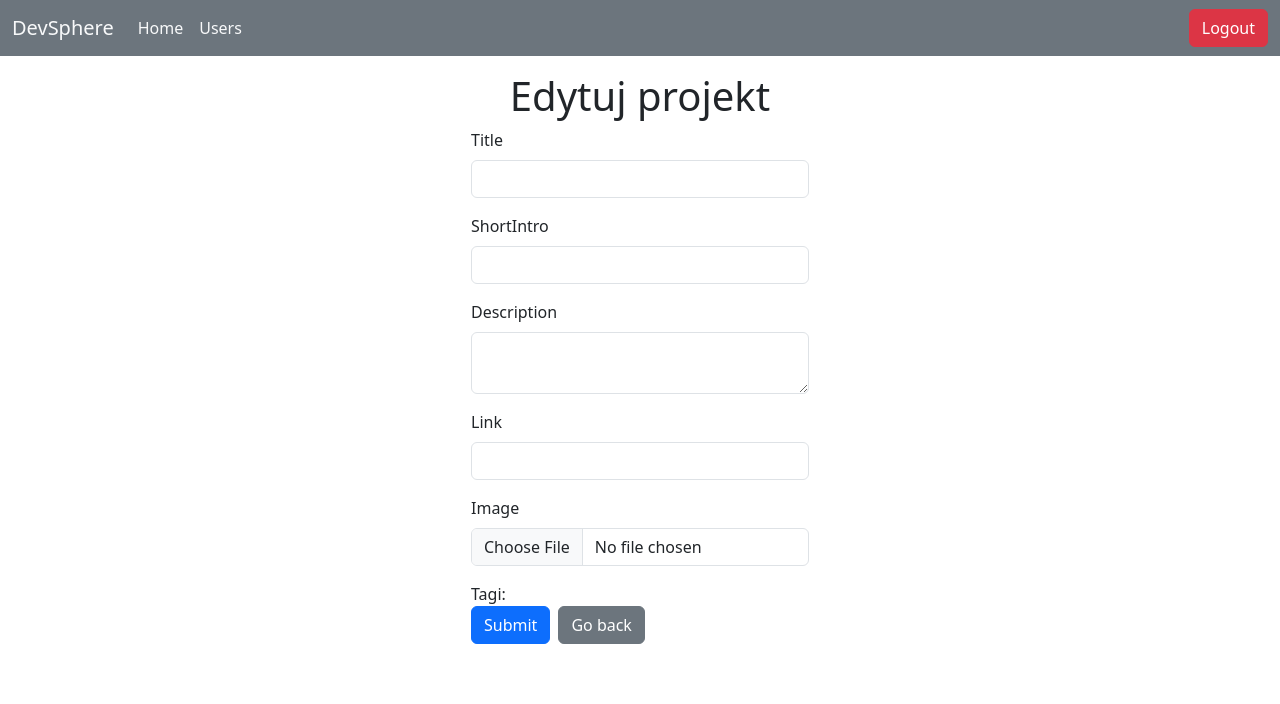
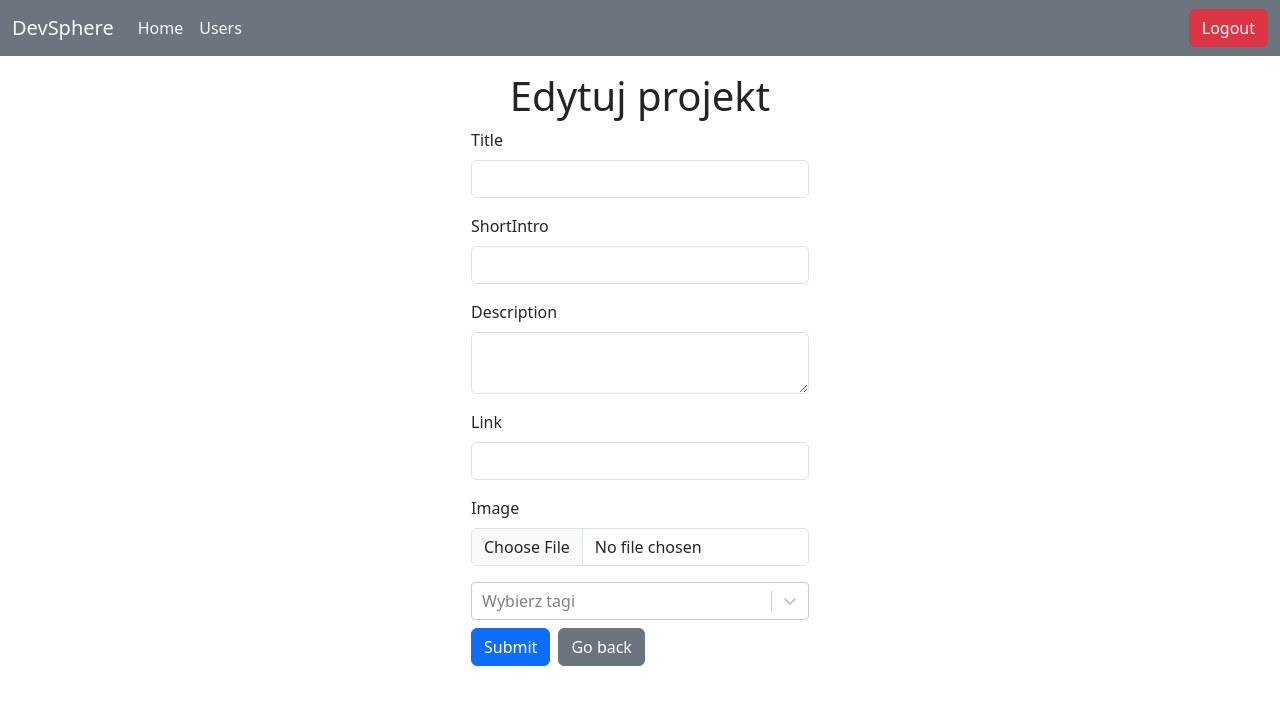
Before and after one commit to Maiconek/DevSphere, a React (Vite) app in the folder devsphere-frontend/: page /project-form/1 in a window 1280 px wide. Shown: the top 704 px of the page. Built offline with nearby package versions, Linux system fonts and the light colour scheme.

Commit message:
added select multiple options field from select2 lib

```diff
--- a/devsphere-frontend/index.html
+++ b/devsphere-frontend/index.html
@@ -5,11 +5,27 @@
     <link rel="icon" type="image/svg+xml" href="/vite.svg" />
     <meta name="viewport" content="width=device-width, initial-scale=1.0" />
     <link href="https://cdn.jsdelivr.net/npm/bootstrap@5.3.3/dist/css/bootstrap.min.css" rel="stylesheet" integrity="sha384-QWTKZyjpPEjISv5WaRU9OFeRpok6YctnYmDr5pNlyT2bRjXh0JMhjY6hW+ALEwIH" crossorigin="anonymous">
+    <!-- Dodaj jQuery -->
+
+    <link href="https://cdn.jsdelivr.net/npm/select2@4.1.0-rc.0/dist/css/select2.min.css" rel="stylesheet" />
+
+
     <title>Vite + React</title>
   </head>
   <body>
     <div id="root"></div>
     <script type="module" src="/src/main.jsx"></script>
+    <script src="https://code.jquery.com/jquery-3.6.0.min.js"></script>
     <script src="https://cdn.jsdelivr.net/npm/bootstrap@5.3.3/dist/js/bootstrap.bundle.min.js" integrity="sha384-YvpcrYf0tY3lHB60NNkmXc5s9fDVZLESaAA55NDzOxhy9GkcIdslK1eN7N6jIeHz" crossorigin="anonymous"></script>
+    <script src="https://cdn.jsdelivr.net/npm/select2@4.1.0-rc.0/dist/js/select2.min.js"></script>
+
+    <script type="text/javascript">
+      $(document).ready(function() {
+        $('#exampleSelect').select2({
+          placeholder: 'Wybierz opcje',  // Dodaj placeholder
+          width: '100%'  // Ustaw szerokość selecta na 100%
+        });
+      });
+    </script>
   </body>
 </html>
--- a/devsphere-frontend/package.json
+++ b/devsphere-frontend/package.json
@@ -13,7 +13,8 @@
     "jwt-decode": "^4.0.0",
     "react": "^18.3.1",
     "react-dom": "^18.3.1",
-    "react-router-dom": "^6.26.1"
+    "react-router-dom": "^6.26.1",
+    "react-select": "^5.8.1"
   },
   "devDependencies": {
     "@eslint/js": "^9.9.0",
--- a/devsphere-frontend/src/components/TextareaField.jsx
+++ b/devsphere-frontend/src/components/TextareaField.jsx
@@ -15,7 +15,7 @@ const TextareaField = (props) => {
                     className="form-control"
                     id={props.name}
                     name={props.name}
-                    value={props.value ? props.value : null}
+                    value={props.value ? props.value : undefined}
                     onChange={props.onChange}
                 />  :
                 <textarea
@@ -23,7 +23,7 @@ const TextareaField = (props) => {
                     className="form-control"
                     id={props.name}
                     name={props.name}
-                    value={props.value ? props.value : null}
+                    value={props.value ? props.value : undefined}
                 />
             }
         </div>
--- a/devsphere-frontend/src/components/UserCard.jsx
+++ b/devsphere-frontend/src/components/UserCard.jsx
@@ -3,17 +3,19 @@ import { Link } from "react-router-dom";
 
 const UserCard = (props) => {
     return (
-        <div className="col-sm mb-3" key={props.id}>
-            <div className="card">
-            {props.image && (
+        <div className="col-sm mb-3">
+            <Link to={`/users/${props.id}`} className="text-decoration-none">
+                <div className="card" key={props.id}>
+                    {props.image && (
                         <img src={props.image} className="card-image-top" alt="image"/>
                     )}
                     <div className="card-body">
                         <h5 className="card-title">{props.firstName} {props.lastName}</h5>
                         <p className="card-text">{props.email}</p>
-                        <Link to={`/users/${props.id}`}><button type="button" className="btn btn-primary">Visit</button></Link>
+                        {/* <button type="button" className="btn btn-primary">Visit</button> */}
                     </div>
             </div>
+            </Link>
         </div>
     )
 }
--- a/devsphere-frontend/src/pages/ProjectEditForm.jsx
+++ b/devsphere-frontend/src/pages/ProjectEditForm.jsx
@@ -3,6 +3,7 @@ import { AuthContext } from "../context/AuthContext";
 import { Link, useNavigate, useParams } from "react-router-dom";
 import Field from "../components/Field";
 import TextareaField from "../components/TextareaField";
+import Select from "react-select"; // Używamy poprawnej wersji z react-select
 
 const ProjectEditForm = () => {
 
@@ -29,7 +30,7 @@ const ProjectEditForm = () => {
 
     useEffect(() => {
         console.log(selectedTags)
-    }, [selectedTags])
+    }, [selectedTags]);
 
     // Pobieranie istniejących tagów
     const fetchTags = async () => {
@@ -63,19 +64,22 @@ const ProjectEditForm = () => {
                 description: data.description,
                 link: data.link
             });
-            setSelectedTags(data.tags); // Inicjalizuje zaznaczone tagi
+            setSelectedTags(data.tags.map(tag => ({ value: tag.id, label: tag.name }))); // Inicjalizuje zaznaczone tagi
         } catch (error) {
             console.error("Error fetching project: ", error);
         }
     };
 
-    const handleTagChange = (tag) => {
-        if (selectedTags.find(t => t.id === tag.id)) {
-            setSelectedTags(selectedTags.filter((t) => t.id !== tag.id)); // usuń tag
-        } else {
-            setSelectedTags([...selectedTags, tag]); // dodaj tag
-        }
+    // Funkcja obsługująca zmianę zaznaczonych tagów
+    const handleTagChange = (selectedOptions) => {
+        setSelectedTags(selectedOptions || []);  // Ustawienie wybranych tagów lub pustej listy
     };
+
+    // Przekształcamy tagi do formatu obsługiwanego przez react-select
+    const options = tags.map(tag => ({
+        value: tag.id,
+        label: tag.name
+    }));
 
     const handleFileChange = (e) => {
         setImage(e.target.files[0]); // Przechowuje wybrany plik w stanie
@@ -90,7 +94,7 @@ const ProjectEditForm = () => {
             shortIntro: e.target.shortIntro.value,
             description: e.target.description.value,
             link: e.target.link.value,
-            tags: selectedTags
+            tags: selectedTags.map(tag => ({ id: tag.value, name: tag.label })) // Dopasowanie formatu tagów
         };
 
         const formData = new FormData();
@@ -157,23 +161,21 @@ const ProjectEditForm = () => {
                     onChange={handleFileChange}
                 />
 
-                <div>
-                    <label>Tagi:</label>
-                    {tags.map(tag => (
-                        <div key={tag.id}>
-                            <input
-                                type="checkbox"
-                                value={tag.id}
-                                checked={selectedTags.some(t => t.id === tag.id)}
-                                onChange={() => handleTagChange(tag)}
-                            />
-                            {tag.name}
-                        </div>
-                    ))}
+                {/* Dropdown Select z wieloma opcjami */}
+                <Select
+                    isMulti
+                    value={selectedTags}
+                    onChange={handleTagChange}
+                    options={options}
+                    placeholder="Wybierz tagi"
+                    className="basic-multi-select"
+                    classNamePrefix="select"
+                />
+
+                <div className="mt-2">
+                    <button type="submit" className="btn btn-primary me-2">Submit</button>
+                    <button type="button" className="btn btn-secondary" onClick={() => navigate(-1)}>Go back</button>
                 </div>
-
-                <button type="submit" className="btn btn-primary me-2">Submit</button>
-                <button type="button" className="btn btn-secondary" onClick={() => navigate(-1)}>Go back</button>
             </form>
         </div>
     );
--- a/devsphere-frontend/src/pages/ProjectForm.jsx
+++ b/devsphere-frontend/src/pages/ProjectForm.jsx
@@ -3,6 +3,7 @@ import { AuthContext } from "../context/AuthContext";
 import { Link, useNavigate } from "react-router-dom";
 import Field from "../components/Field";
 import TextareaField from "../components/TextareaField";
+import Select from "react-select"; // Używamy poprawnej wersji z react-select
 
 const ProjectForm = () => {
 
@@ -33,13 +34,16 @@ const ProjectForm = () => {
         }
     };
 
-    const handleTagChange = (tag) => {
-        if (selectedTags.find(t => t.id === tag.id)) {
-            setSelectedTags(selectedTags.filter((t) => t.id !== tag.id)); // usuń tag
-        } else {
-            setSelectedTags([...selectedTags, tag]); // dodaj tag
-        }
+    // Funkcja obsługująca zmianę zaznaczonych tagów
+    const handleTagChange = (selectedOptions) => {
+        setSelectedTags(selectedOptions || []);  // Ustawienie wybranych tagów lub pustej listy
     };
+
+    // Przekształcamy tagi do formatu obsługiwanego przez react-select
+    const options = tags.map(tag => ({
+        value: tag.id,
+        label: tag.name
+    }));
 
     const handleFileChange = (e) => {
         setImage(e.target.files[0]); // Przechowuje wybrany plik w stanie
@@ -53,7 +57,7 @@ const ProjectForm = () => {
             shortIntro: e.target.shortIntro.value,
             description: e.target.description.value,
             link: e.target.link.value,
-            tags: selectedTags
+            tags: selectedTags.map(tag => ({ id: tag.value, name: tag.label })) // Dopasowanie formatu tagów
         }
 
         const formData = new FormData();
@@ -104,23 +108,21 @@ const ProjectForm = () => {
                     onChange={handleFileChange}
                 />
 
-                <div>
-                    <label>Tagi:</label>
-                        {tags.map(tag => (
-                            <div key={tag.id}>
-                                <input
-                                    type="checkbox"
-                                    value={tag.id}
-                                    checked={selectedTags.some(t => t.id === tag.id)}
-                                    onChange={() => handleTagChange(tag)}
-                                />
-                                {tag.name}
-                            </div>
-                        ))}
+
+                <Select
+                    isMulti
+                    value={selectedTags}
+                    onChange={handleTagChange}
+                    options={options}
+                    placeholder="Wybierz tagi"
+                    className="basic-multi-select"
+                    classNamePrefix="select"
+                />
+
+                <div className="mt-2">
+                    <button type="submit" className="btn btn-primary me-2">Submit</button>
+                    <Link to="/"><button type="button" className="btn btn-secondary">Go back</button></Link>
                 </div>
-
-                <button type="submit" className="btn btn-primary me-2">Submit</button>
-                <Link to="/"><button type="button" className="btn btn-secondary">Go back</button></Link>
             </form>
         </div>
     )
--- a/devsphere-frontend/src/pages/UserPage.jsx
+++ b/devsphere-frontend/src/pages/UserPage.jsx
@@ -71,7 +71,12 @@ const UserPage = () => {
                 <img src={searchedUser.imageUrl} className="profile-image"></img>
                 <h1>{searchedUser.firstName} {searchedUser.lastName}</h1>
                 <p>Contact me at: {searchedUser.email}</p>
-                <p>Employed at: {searchedUser.company}</p>
+                {searchedUser.company ?
+                    <p>Employed at: {searchedUser.company}</p>
+                    :
+                    <p>Not currently employed</p>
+                }
+
                 {searchedUser.email === user.sub ?
                 <Link to={`/users/edit/${searchedUser.id}`}>
                     <button type="button" className="btn btn-primary me-2">Edit profile</button>
```
Also changed, not shown: 1 other file (tests, documents, lock files or other folders).
